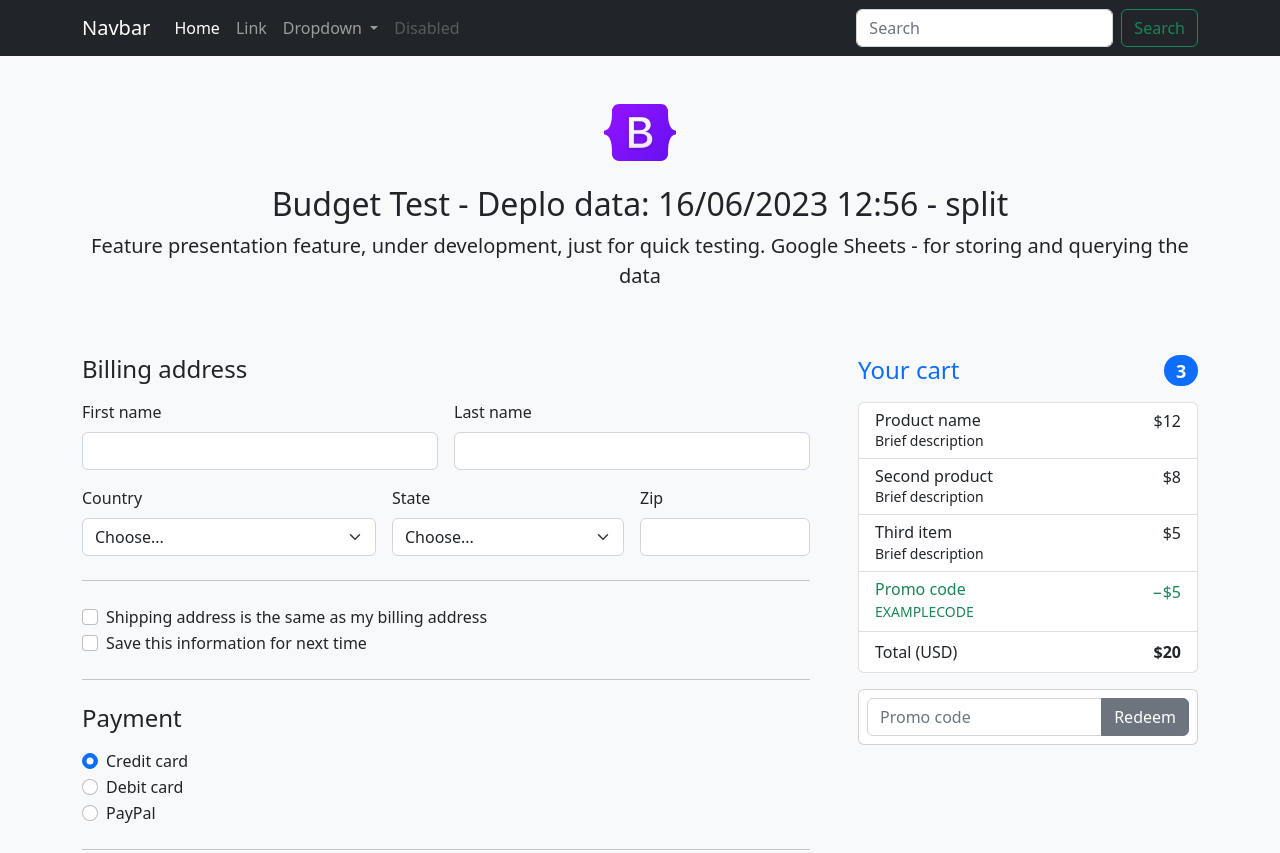
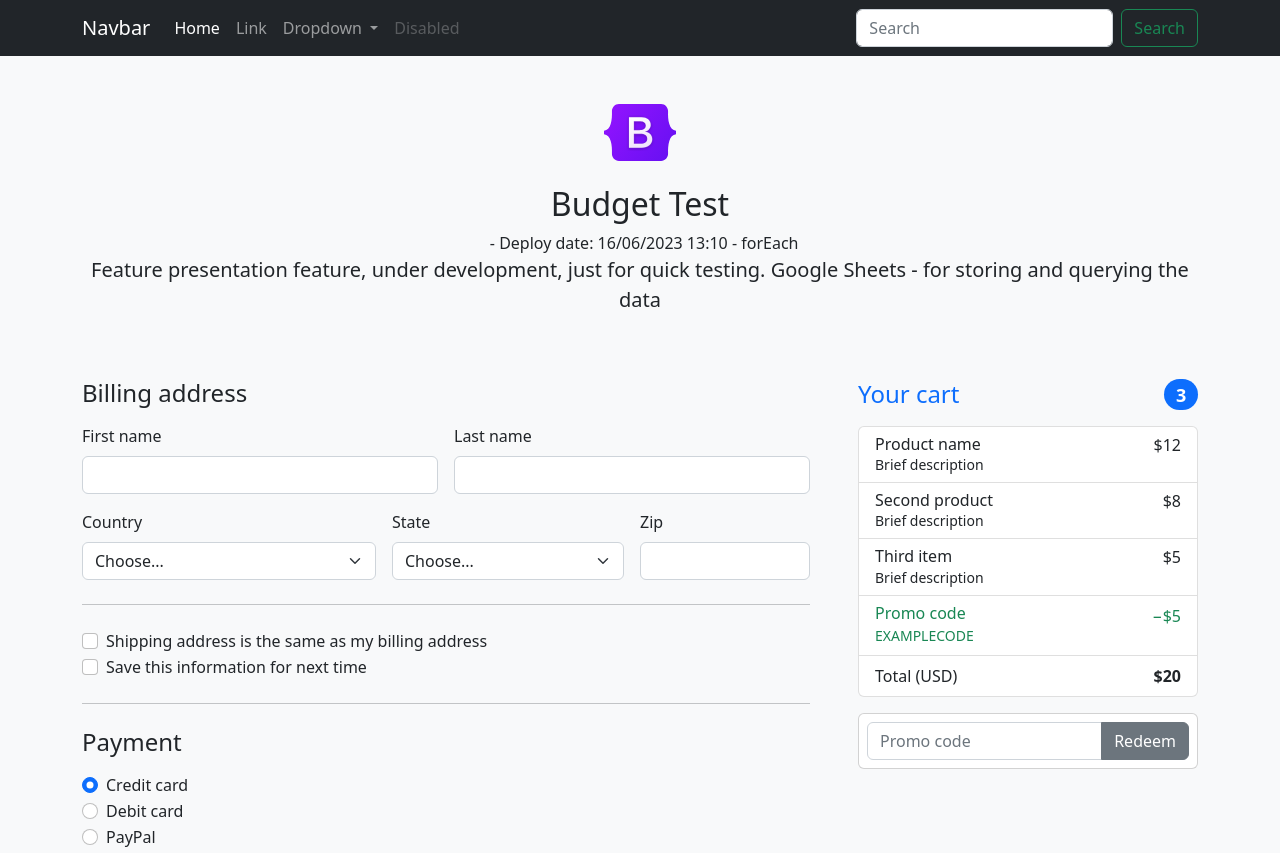
Before and after one commit to hernangior/julio-orcamento-teste, a website: page index.html in a window 1280 px wide. Shown: the top 853 px of the page. Drawn offline with nearby package versions, Linux system fonts and the light colour scheme.

Commit message:
Update index.html

```diff
--- a/index.html
+++ b/index.html
@@ -59,7 +59,10 @@
   <main>
     <div class="py-5 text-center">
       <img class="d-block mx-auto mb-4" src="assets/brand/bootstrap-logo.svg" alt="" width="72" height="57">
-      <h2>Budget Test - Deplo data: 16/06/2023 12:56 - split</h2>
+      <h2>Budget Test</h2>
+	  <div id="div_deploy_data">
+		 &nbsp; - Deploy date: 16/06/2023 13:10 - forEach
+	  </div>
       <p class="lead">Feature presentation feature, under development, just for quick testing. Google Sheets - for storing and querying the data</p>
     </div>
 
@@ -244,6 +247,7 @@
 			$.get("https://docs.google.com/spreadsheets/d/e/2PACX-1vTmm0nPchYTIJ8_FaRiUVgRXb0a9Sy0jTMWFGfs_F8o30bM1OD7a1_Z8Ra62BP6B1U50e35HSiZD3Wa/pub?gid=0&single=true&output=csv",
 			function(data, status){
 
+			  //alert("Data: " + data + "\nStatus: " + status);
 			  console.log("# original value: ");
 			  console.log(data);
 			  console.log("# original value in table: ");
@@ -254,9 +258,11 @@
 			  console.log("#array: ");
 
 			  var array_list = data.split("\r\n");
-			  console.table(array_list);
+			  //console.table(array_list);
 
-			  //alert("Data: " + data + "\nStatus: " + status);
+			  array_list.forEach((item) => {
+				console.log(item);
+			  });
 
 			  document.getElementById("ajax_result").innerText = data
 
```
